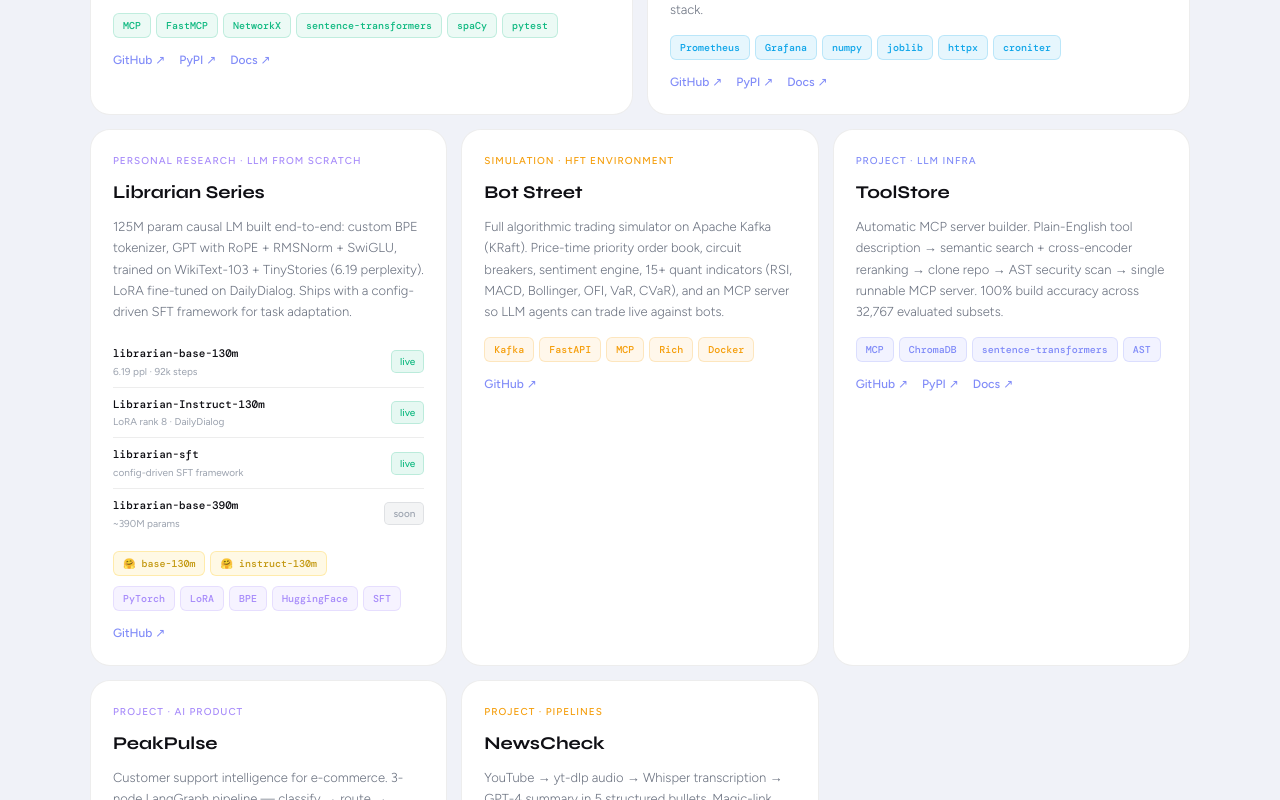
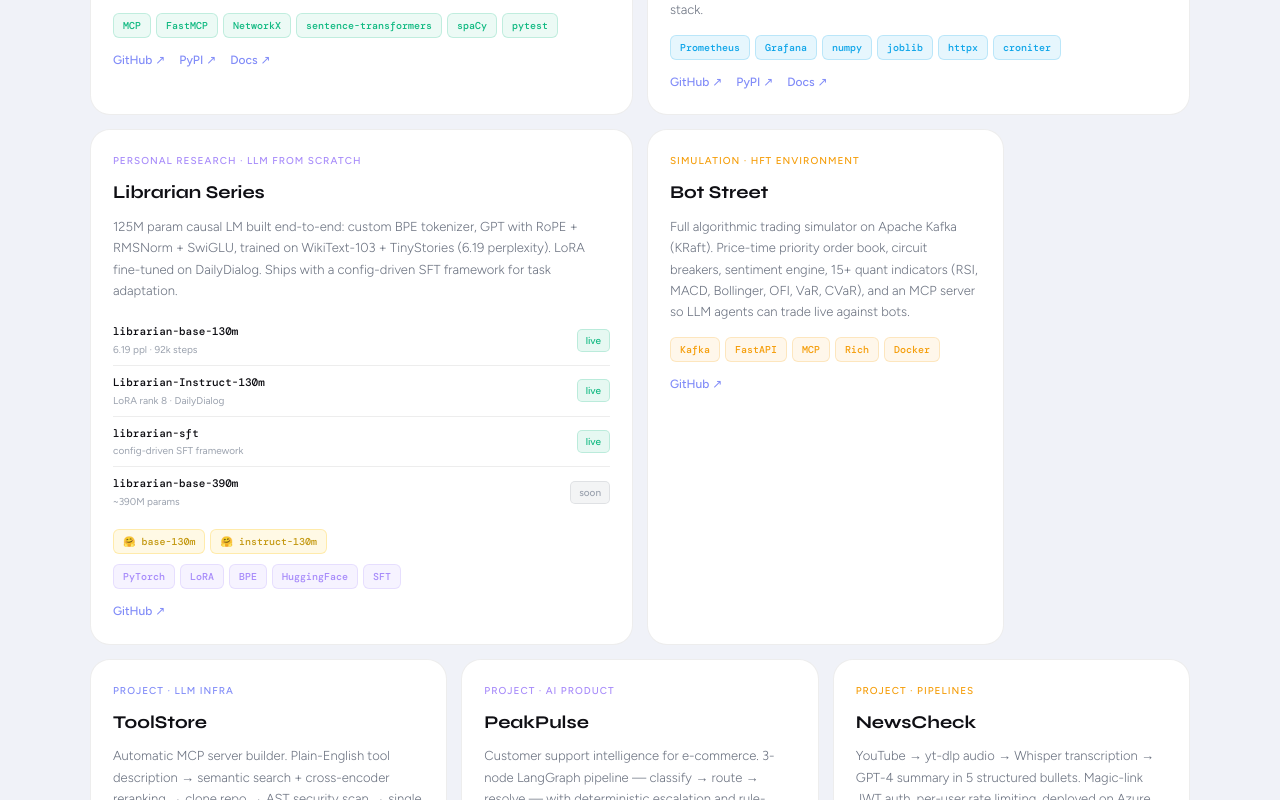
Before and after one commit to sujal-maheshwari2004/personalPortfolio, a React (Vite) app: page / in a window 1280 px wide. Shown: the part 1880-2680 px from the top of the page. Built offline with nearby package versions, Linux system fonts and the light colour scheme.

Commit message:
Rename 'botstreet' to 'sentinel' in Projects component

```diff
--- a/src/components/Projects.jsx
+++ b/src/components/Projects.jsx
@@ -68,7 +68,7 @@
 }
 
 export default function Projects() {
-  const [driftguard, librarian, botstreet, ...rest] = projects;
+  const [driftguard, sentinel, librarian, ...rest] = projects;
 
   return (
     <section id="projects" className="section section-dark">
@@ -77,9 +77,14 @@
         <h2 className="section-title">Projects</h2>
 
         <div className="proj-bento">
+          {/* Top row — flagship open-source packages with docs */}
           <ProjectCard project={driftguard} wide />
+          <ProjectCard project={sentinel} wide />
+
+          {/* Librarian gets a wide card too — lots to show */}
           <ProjectCard project={librarian} wide />
-          <ProjectCard project={botstreet} />
+
+          {/* Rest in normal 4-col cards */}
           {rest.map((p) => (
             <ProjectCard key={p.name} project={p} />
           ))}
```
